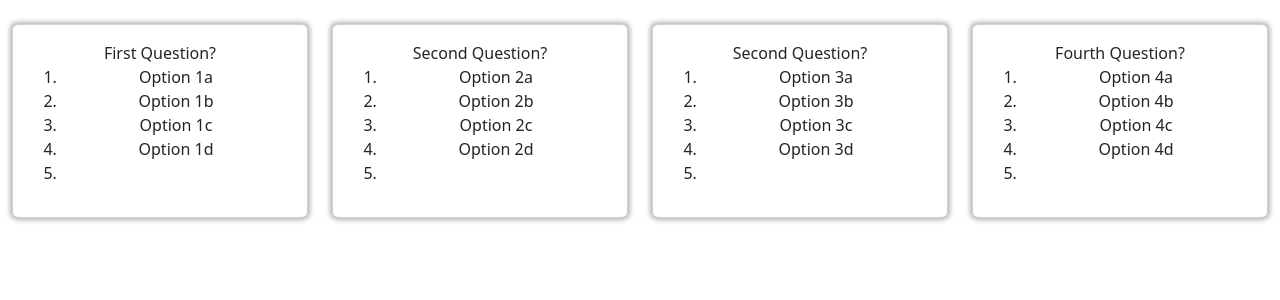
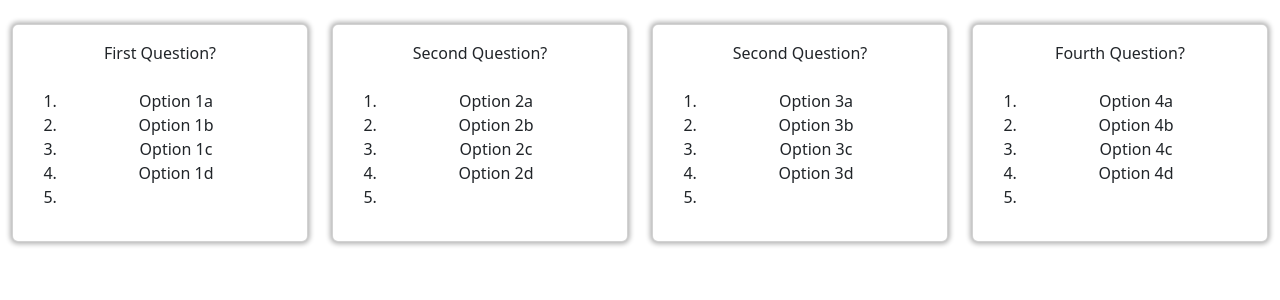
Before and after one commit to LieutPaul/FlashCard-Quiz-App, a React (Create React App) app: page / in a window 1280 px wide. Shown: the top 300 px of the page. Built offline with nearby package versions, Linux system fonts and the light colour scheme; no server answers.

Commit message:
Changing to dangerouslySetInnerHTML

```diff
--- a/src/components/Flashcard.jsx
+++ b/src/components/Flashcard.jsx
@@ -10,9 +10,9 @@ export default function Flashcard({flashCard}){
       <div className='card-body'>
         {
           flip===true ?
-            flashCard.correct_answer
+            <div dangerouslySetInnerHTML={{ __html: flashCard.correct_answer}}></div>
           :
-            flashCard.question
+            <div dangerouslySetInnerHTML={{ __html: flashCard.question}}></div>
         }
         <br/>
         {flip === false &&
@@ -20,10 +20,10 @@ export default function Flashcard({flashCard}){
           <ol>
             {flashCard.incorrect_answers.map((option,number) => {
               return (
-                <li key={number}>{option}</li>
+                <li key={number} dangerouslySetInnerHTML={{ __html: option}}></li>
               )
             })}
-            <li>{flashCard.correct_answer}</li>
+              <li dangerouslySetInnerHTML={{ __html: flashCard.correct_answer}}></li>
           </ol>
           </div>
         }
```
